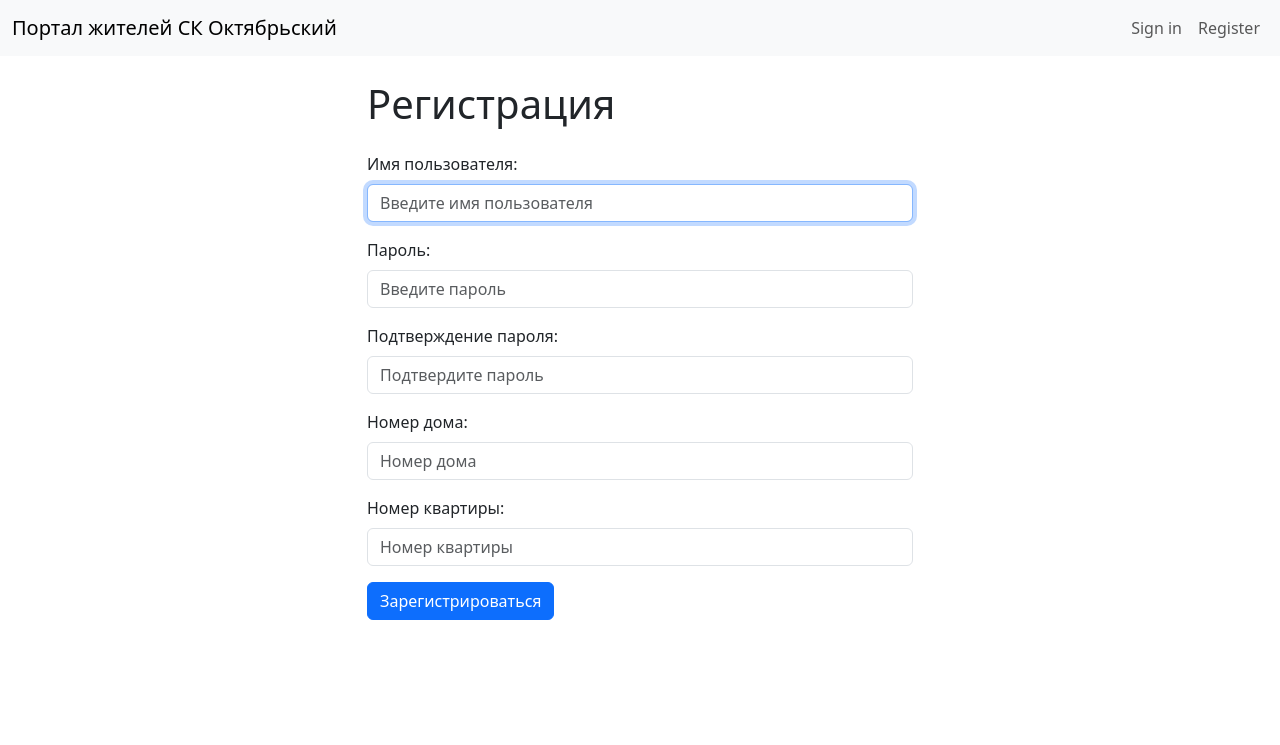
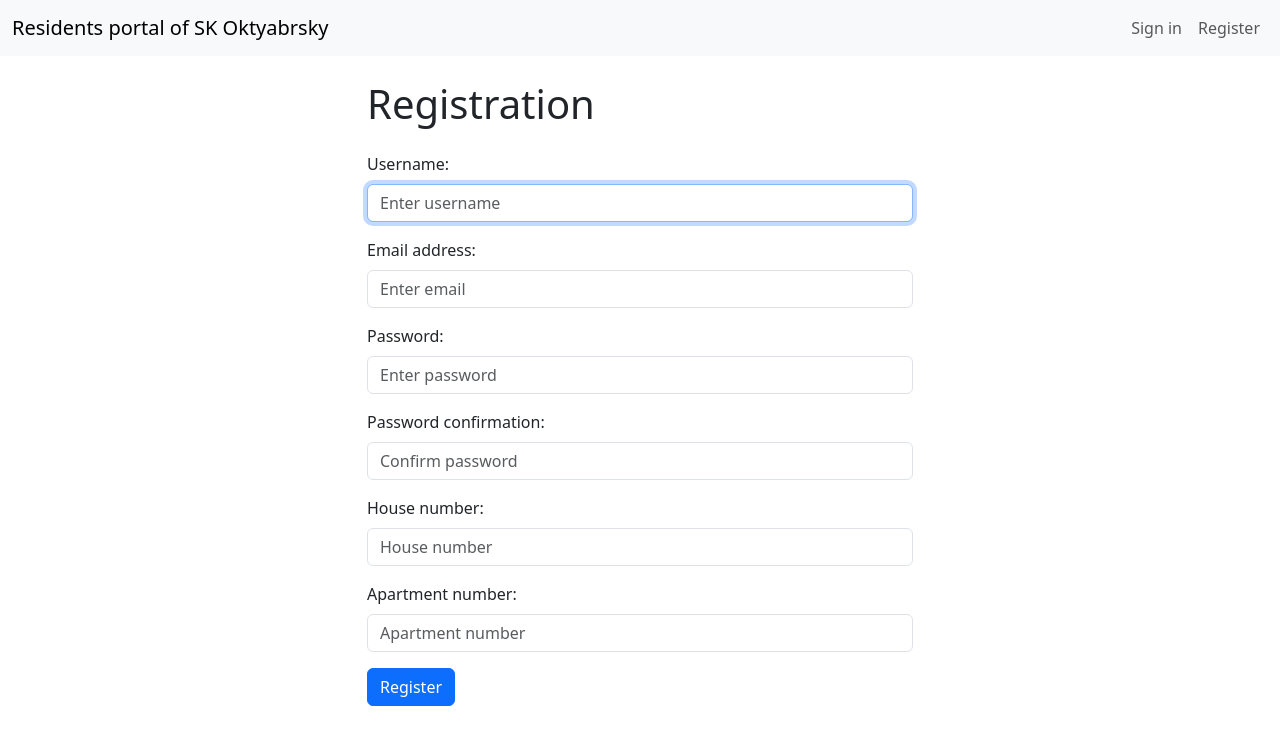
Before and after one commit to kirshinn/octobers_city_app, a Django app: page /register/ in a window 1280 px wide. Shown: the top 745 px of the page. Run offline with Django 5.2, Linux system fonts and the light colour scheme; some libraries are stand-ins or nearby versions.

Commit message:
update locale project on en-us

```diff
--- a/baseapp/forms.py
+++ b/baseapp/forms.py
@@ -5,34 +5,38 @@
 
 class CustomUserCreationForm(UserCreationForm):
     # Поля для модели Address
-    home = forms.IntegerField(required=True, label='Номер дома')
-    apartment = forms.IntegerField(required=True, label='Номер квартиры')
+    home = forms.IntegerField(required=True, label='House number')
+    apartment = forms.IntegerField(required=True, label='Apartment number')
 
     class Meta:
         model = CustomUser
-        fields = ['username', 'password1', 'password2']
+        fields = ['username', 'email', 'password1', 'password2']
 
     def __init__(self, *args, **kwargs):
         super().__init__(*args, **kwargs)
         self.fields['username'].widget.attrs.update({
             'class': 'form-control mt-2',
-            'placeholder': 'Введите имя пользователя',
+            'placeholder': 'Enter username',
+        })
+        self.fields['email'].widget.attrs.update({
+            'class': 'form-control mt-2',
+            'placeholder': 'Enter email',
         })
         self.fields['password1'].widget.attrs.update({
             'class': 'form-control mt-2',
-            'placeholder': 'Введите пароль',
+            'placeholder': 'Enter password',
         })
         self.fields['password2'].widget.attrs.update({
             'class': 'form-control mt-2',
-            'placeholder': 'Подтвердите пароль',
+            'placeholder': 'Confirm password',
         })
         self.fields['home'].widget.attrs.update({
             'class': 'form-control mt-2',
-            'placeholder': 'Номер дома',
+            'placeholder': 'House number',
         })
         self.fields['apartment'].widget.attrs.update({
             'class': 'form-control mt-2',
-            'placeholder': 'Номер квартиры',
+            'placeholder': 'Apartment number',
         })
 
         # Убираем help_text
--- a/baseapp/templates/register.html
+++ b/baseapp/templates/register.html
@@ -1,13 +1,13 @@
 {% extends 'base.html' %}
-{% block title %}Регистрация{% endblock %}
+{% block title %}Registration{% endblock %}
 {% block content %}
 <div class="row justify-content-center">
     <div class="col-md-6">
-        <h1 class="mb-4">Регистрация</h1>
+        <h1 class="mb-4">Registration</h1>
         <form method="post">
             {% csrf_token %}
             {{ form.as_p|safe }}
-            <button type="submit" class="btn btn-primary">Зарегистрироваться</button>
+            <button type="submit" class="btn btn-primary">Register</button>
         </form>
     </div>
 </div>
--- a/baseapp/views.py
+++ b/baseapp/views.py
@@ -79,7 +79,7 @@ def profile(request):
             # Save profile data
             form.save()
 
-            messages.success(request, f'Профиль {user} обновлен!')
+            messages.success(request, f'Profile {user} updated!')
 
             return redirect('profile')
         else:
--- a/octobers_city_app/context_processors.py
+++ b/octobers_city_app/context_processors.py
@@ -1,4 +1,4 @@
 def project_name(request):
     return {
-        'project_name': 'Портал жителей СК Октябрьский'
+        'project_name': 'Residents portal of SK Oktyabrsky'
     }
--- a/octobers_city_app/settings.py
+++ b/octobers_city_app/settings.py
@@ -115,7 +115,7 @@ AUTH_PASSWORD_VALIDATORS = [
 # Internationalization
 # https://docs.djangoproject.com/en/5.2/topics/i18n/
 
-LANGUAGE_CODE = 'ru'
+LANGUAGE_CODE = 'en-us'
 
 TIME_ZONE = 'UTC'
 
```
Also changed, not shown: baseapp/templates/home.html (+4 -4 lines), baseapp/templates/login.html (+5 -5 lines).
